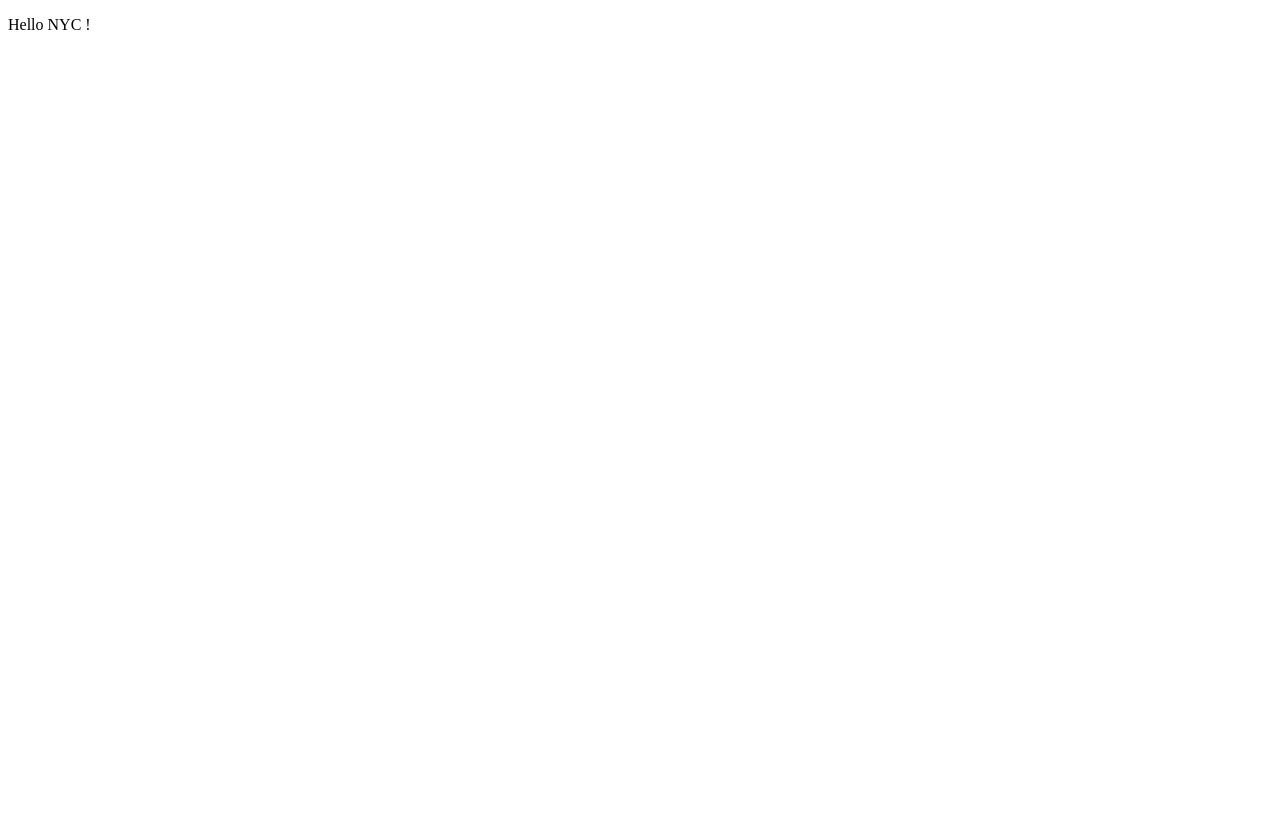
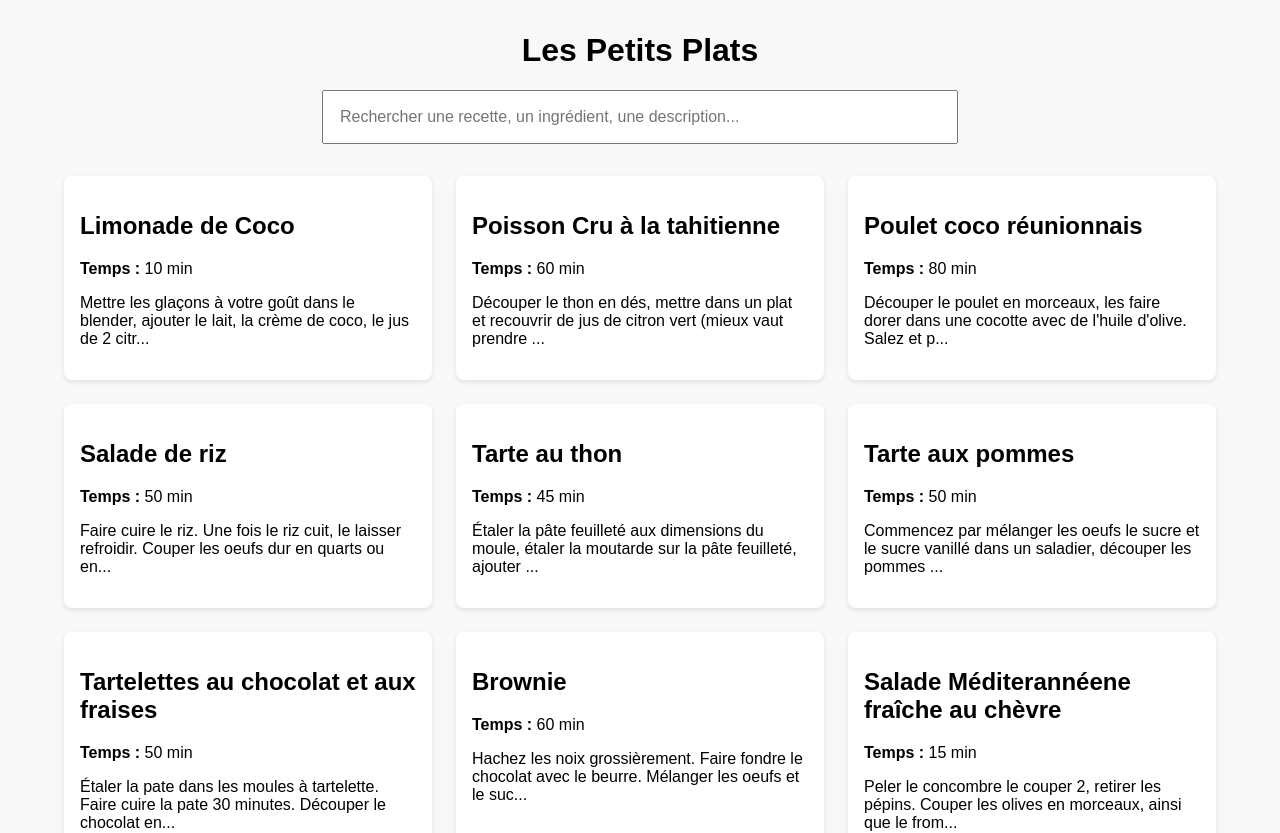
Before and after one commit to GaelleB/les-petits-plats, a React (Create React App) app: page / in a window 1280 px wide. Shown: the top 833 px of the page. Before the commit the page ends 800 px from the top, so only its background shows below. Built offline with nearby package versions, Linux system fonts and the light colour scheme.

Commit message:
display recettes

```diff
--- a/src/App.js
+++ b/src/App.js
@@ -1,11 +1,21 @@
+import React, { useState } from "react";
+import recipesData from "./data/recipes";
+import SearchBar from "./components/SearchBar";
+import RecipeList from "./components/RecipeList";
+import "./styles.css";
+
 function App() {
+  const [recipes] = useState(recipesData);
+
   return (
-    <div className="App">
-      <header className="App-header">
-        <p>
-          Hello NYC !
-        </p>
+    <div className="app-container">
+      <header>
+        <h1>Les Petits Plats</h1>
+        <SearchBar />
       </header>
+      <main>
+        <RecipeList recipes={recipes} />
+      </main>
     </div>
   );
 }
--- /dev/null
+++ b/src/components/RecipeCard.js
@@ -0,0 +1,13 @@
+import React from "react";
+
+function RecipeCard({ recipe }) {
+    return (
+        <div className="recipe-card">
+            <h2>{recipe.name}</h2>
+            <p><strong>Temps :</strong> {recipe.time} min</p>
+            <p>{recipe.description.slice(0, 100)}...</p>
+        </div>
+    );
+}
+
+export default RecipeCard;
--- /dev/null
+++ b/src/components/RecipeList.js
@@ -0,0 +1,14 @@
+import React from "react";
+import RecipeCard from "./RecipeCard";
+
+function RecipeList({ recipes }) {
+    return (
+        <div className="recipes-grid">
+            {recipes.map((recipe) => (
+                <RecipeCard key={recipe.id} recipe={recipe} />
+            ))}
+        </div>
+    );
+}
+
+export default RecipeList;
--- /dev/null
+++ b/src/components/SearchBar.js
@@ -0,0 +1,14 @@
+import React from "react";
+
+function SearchBar() {
+    return (
+        <div className="search-bar">
+            <input
+                type="text"
+                placeholder="Rechercher une recette, un ingrédient, une description..."
+            />
+        </div>
+    );
+}
+
+export default SearchBar;
--- a/src/data/recipes.js
+++ b/src/data/recipes.js
@@ -1724,3 +1724,4 @@ const recipes = [
         "ustensils":["rouleau à patisserie","fouet"]
     }
 ]
+export default recipes;
--- /dev/null
+++ b/src/styles.css
@@ -0,0 +1,37 @@
+body {
+    font-family: Arial, sans-serif;
+    background-color: #f8f8f8;
+    margin: 0;
+    padding: 0;
+}
+
+.app-container {
+    width: 90%;
+    max-width: 1200px;
+    margin: 0 auto;
+}
+
+header {
+    text-align: center;
+    margin: 2rem 0;
+}
+
+.search-bar input {
+    width: 100%;
+    max-width: 600px;
+    padding: 1rem;
+    font-size: 1rem;
+}
+
+.recipes-grid {
+    display: grid;
+    grid-template-columns: repeat(auto-fill, minmax(280px, 1fr));
+    gap: 1.5rem;
+}
+
+.recipe-card {
+    background: white;
+    padding: 1rem;
+    border-radius: 8px;
+    box-shadow: 0 2px 5px rgba(0,0,0,0.1);
+}
```
